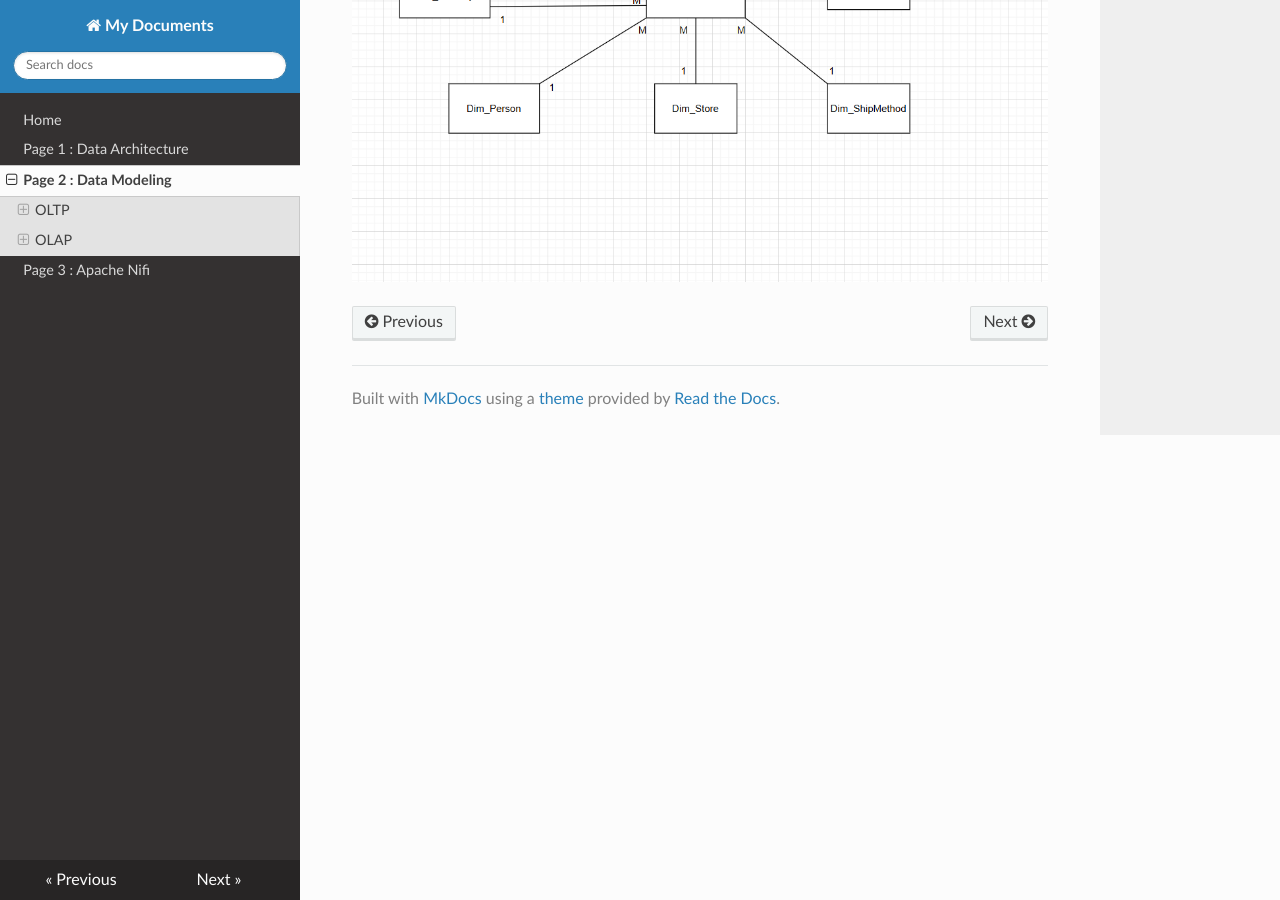
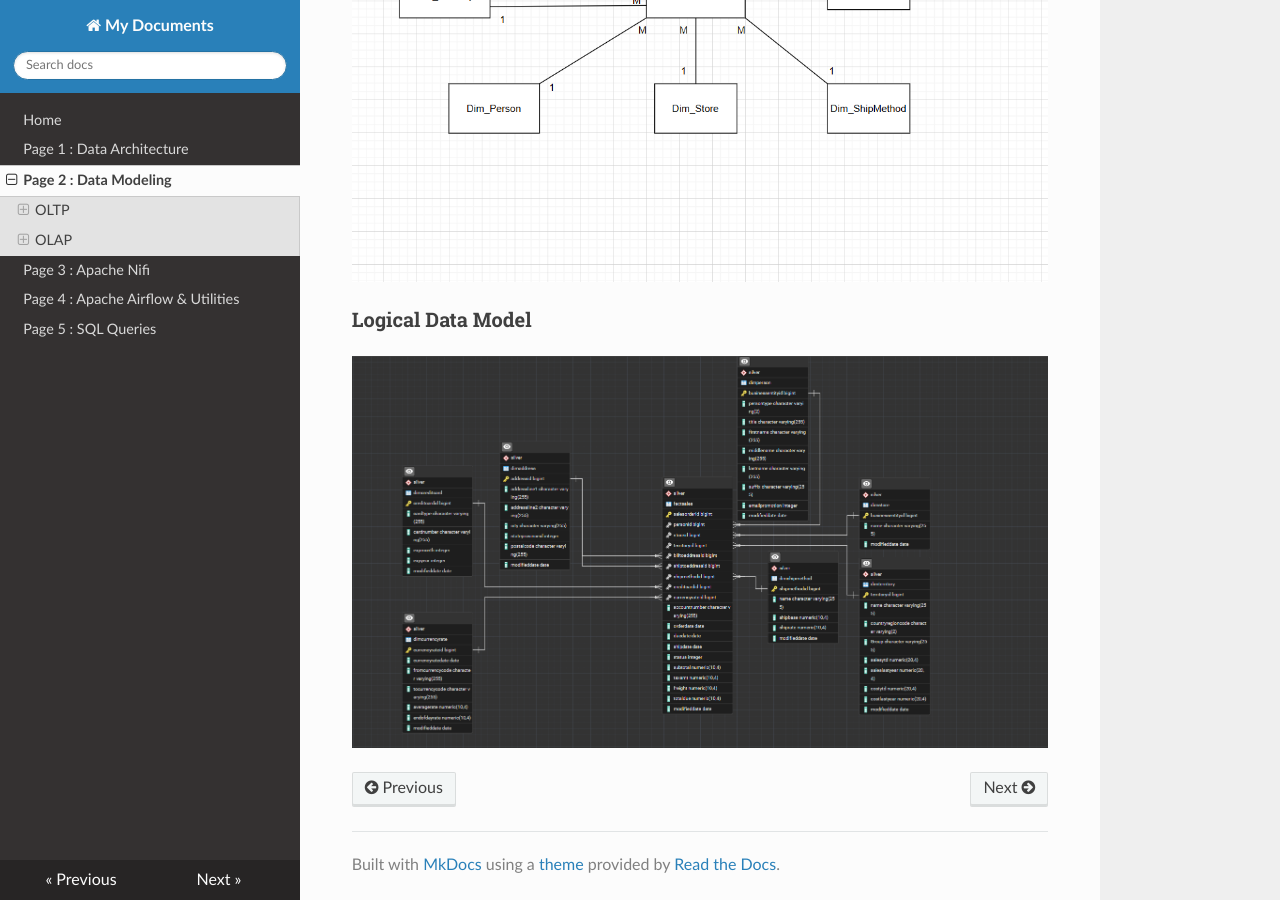
Before and after one commit to OmarGamalH/Sales-Data-Platform, an MkDocs documentation site: the page built from documentation/docs/Data Modeling.md, in a window 1280 px wide and 900 px high, scrolled down 1637 px. Built offline with MkDocs 1.6.1, drawn with Linux system fonts in a browser that asks for light colours; nearby versions of some CDN libraries.

Commit message:
add files

```diff
--- a/documentation/docs/Data Modeling.md
+++ b/documentation/docs/Data Modeling.md
@@ -9,3 +9,6 @@
 ## OLAP
 ### Conceptual Data Model
 ![OLAP Conceptual Data Model](<assets/OLAP Conceptual Data Model.png>)
+
+### Logical Data Model
+![OLAP Logical Data Model](<assets/OLAP Logical Data Model.png>)
--- a/documentation/mkdocs.yml
+++ b/documentation/mkdocs.yml
@@ -4,4 +4,6 @@ nav:
   - "Page 1 : Data Architecture": Data Architecture.md
   - "Page 2 : Data Modeling": Data Modeling.md
   - "Page 3 : Apache Nifi": Nifi.md
+  - "Page 4 : Apache Airflow & Utilities": Airflow.md
+  - "Page 5 : SQL Queries": Sql.md
 theme: readthedocs
```
Also changed, not shown: documentation/docs/Airflow.md (added, +3 -0 lines), documentation/docs/Sql.md (added).
